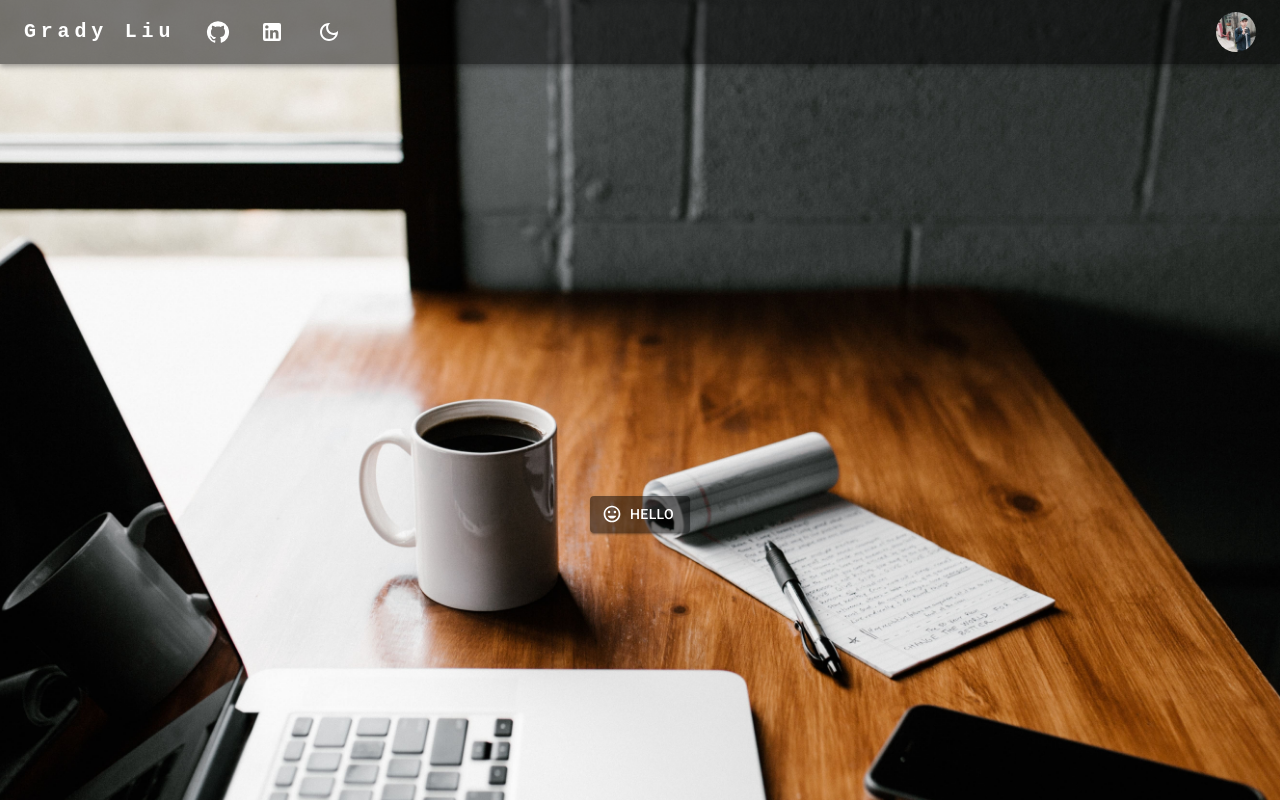
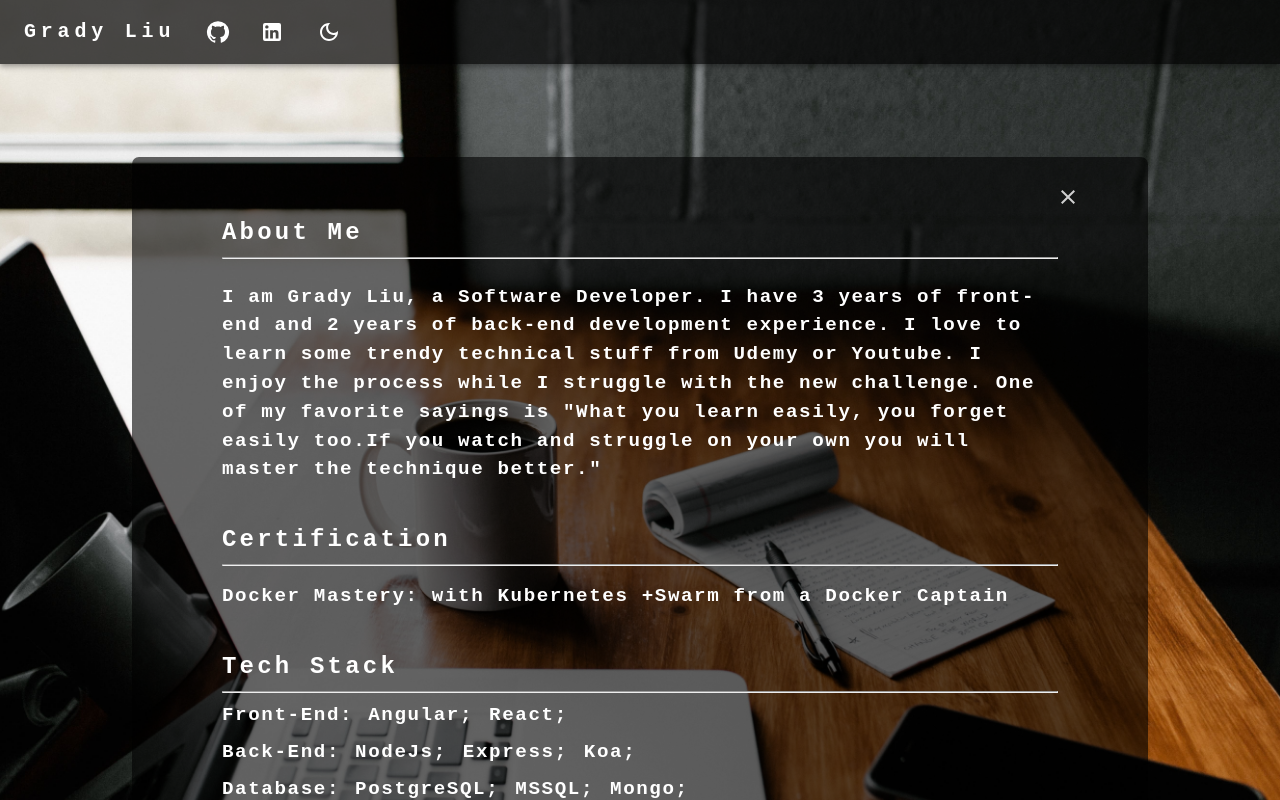
Before and after one commit to grady982/grady982, a React (Create React App) app: page / in a window 1280 px wide. Shown: the top 800 px of the page. Built offline with nearby package versions, Linux system fonts and the light colour scheme.

Commit message:
feat: optimize some ugly style

```diff
--- a/src/App/AboutMe/AboutMe.css
+++ b/src/App/AboutMe/AboutMe.css
@@ -1,7 +1,7 @@
 .about-me {
   height: 75%;
   width: 70%;
-  background: rgba(0, 0, 0, 0.3);
+  background: rgba(0, 0, 0, 0.7);
   padding: 20px 60px;
   border-radius: 7px;
   overflow-y: auto;
@@ -9,7 +9,7 @@
 }
 
 .about-me-dark {
-  background: rgba(0, 0, 0, 0.3);
+  background: rgba(0, 0, 0, 0.6);
   color: white;
 }
 
--- a/src/App/AboutMe/AboutMe.tsx
+++ b/src/App/AboutMe/AboutMe.tsx
@@ -40,6 +40,14 @@ function Content(props: any) {
 
 function AboutMe(props: any) {
   const { theme } = useContext(ThemeContext);
+  const [isShow, setIsShow] = useState(true);
+
+  const content = `I am Grady Liu, a Software Developer. I have 3 years of front-end
+  and 2 years of back-end development experience. I love to learn some
+  trendy technical stuff from Udemy or Youtube. I enjoy the process
+  while I struggle with the new challenge. One of my favorite sayings
+  is "What you learn easily, you forget easily too.If you watch and
+  struggle on your own you will master the technique better."`;
 
   const techStack = [
     { title: "Front-End", skills: ["Angular", "React"] },
@@ -47,8 +55,6 @@ function AboutMe(props: any) {
     { title: "Database", skills: ["PostgreSQL", "MSSQL", "Mongo"] },
     { title: "DevOps", skills: ["Docker", "Kubernetes"] },
   ];
-
-  const [isShow, setIsShow] = useState(true);
 
   const onCloseBtnClick = () => {
     setIsShow(false);
@@ -74,16 +80,11 @@ function AboutMe(props: any) {
 
         <div className="about-me-block">
           <Title text="About Me" />
-          <Content mt={3}>
-            I am Grady Liu, a Software Developer. I have 3 years of front-end
-            and 2 years of back-end development experience. I love to learn some
-            trendy technical stuff from Udemy or Youtube. I enjoy the process
-            while I struggle with the new challenge. One of my favorite sayings
-            is "What you learn easily, you forget easily too.If you watch and
-            struggle on your own you will master the technique better."
-          </Content>
+          <hr />
+          <Content mt={3}>{content}</Content>
           <Title mt={5} text="Certification" />
-          <Content mt={3}>
+          <hr />
+          <Content mt={2}>
             <Link
               target="_blank"
               rel="noopener"
@@ -97,15 +98,17 @@ function AboutMe(props: any) {
             </Link>
           </Content>
           <Title mt={5} text="Tech Stack" />
+          <hr />
           {techStack.map((data) => {
             return (
-              <Content mt={2}>
+              <Content mt={1}>
                 <Grid container direction="row" alignItems="center">
-                  <h5 style={{ margin: "0" }}>{data.title}:</h5>
+                  <h4 style={{ margin: "0 15px 0 0" }}>{data.title}:</h4>
                   <Stack direction="row" spacing={2}>
                     {data.skills.map((skill) => {
                       return (
-                        <Chip label={skill} color="neutral" size="small" />
+                        // <Chip label={skill} color="neutral" size="small" />
+                        <span>{skill};</span>
                       );
                     })}
                   </Stack>
--- a/src/App/AppContent/AppContent.tsx
+++ b/src/App/AppContent/AppContent.tsx
@@ -6,7 +6,7 @@ import AboutMe from "../AboutMe/AboutMe";
 import "./AppContent.css";
 
 function AppContent(props: any) {
-  const [flag, setFlag] = useState("hello");
+  const [flag, setFlag] = useState("about me");
 
   const helloBtnClick = () => {
     setFlag("about me");
@@ -41,11 +41,11 @@ function AppContent(props: any) {
         className="hello-shaking"
         style={{ animationPlayState: isPlay }}
         variant="contained"
-        startIcon={<InsertEmoticonIcon />}
+        // startIcon={<InsertEmoticonIcon />}
         color="neutral"
         onClick={helloBtnClick}
       >
-        Hello
+        About Me
       </Button>
     );
   };
--- a/src/components/ResponsiveAppBar/ResponsiveAppBar.tsx
+++ b/src/components/ResponsiveAppBar/ResponsiveAppBar.tsx
@@ -182,11 +182,11 @@ const ResponsiveAppBar = () => {
             </MenuItem>
           </Box>
           <Box sx={{ flexGrow: 0 }}>
-            <Tooltip title="Open settings">
+            {/* <Tooltip title="Open settings">
               <IconButton onClick={handleOpenUserMenu} sx={{ p: 0 }}>
                 <Avatar alt="Grady Liu" src={grady2} />
               </IconButton>
-            </Tooltip>
+            </Tooltip> */}
             <Menu
               sx={{ mt: "45px" }}
               id="menu-appbar"
--- a/src/theme/customTheme.tsx
+++ b/src/theme/customTheme.tsx
@@ -1,5 +1,30 @@
 import { createTheme } from "@mui/material/styles";
 
+const darkTheme = createTheme({
+  palette: {
+    neutral: {
+      main: "rgba(0, 0, 0, 0.7)",
+      contrastText: "#fff",
+    },
+    cswhite: {
+      main: "rgba(255, 255, 255, 0.8)",
+      contrastText: "#fff",
+    },
+  },
+});
+
+const lightTheme = createTheme({
+  palette: {
+    neutral: {
+      main: "rgba(255, 255, 255, 0.5)",
+      contrastText: "#000000",
+    },
+    cswhite: {
+      main: "rgba(0, 0, 0, 0.8)",
+      contrastText: "#fff",
+    },
+  },
+});
 declare module "@mui/material/styles" {
   interface Palette {
     neutral: Palette["primary"];
@@ -7,14 +32,14 @@ declare module "@mui/material/styles" {
 
   // allow configuration using `createTheme`
   interface PaletteOptions {
-    neutral?: PaletteOptions["primary"];
+    neutral: PaletteOptions["primary"];
     cswhite?: PaletteOptions["primary"];
   }
 }
 
 // Update the Button's color prop options
 declare module "@mui/material/AppBar" {
-  interface ButtonPropsColorOverrides {
+  interface AppBarPropsColorOverrides {
     neutral: true;
   }
 }
@@ -37,30 +62,4 @@ declare module "@mui/material/IconButton" {
   }
 }
 
-const darkTheme = createTheme({
-  palette: {
-    neutral: {
-      main: "rgba(0, 0, 0, 0.5)",
-      contrastText: "#fff",
-    },
-    cswhite: {
-      main: "rgba(255, 255, 255, 0.8)",
-      contrastText: "#fff",
-    },
-  },
-});
-
-const lightTheme = createTheme({
-  palette: {
-    neutral: {
-      main: "rgba(255, 255, 255, 0.5)",
-      contrastText: "#000000",
-    },
-    cswhite: {
-      main: "rgba(0, 0, 0, 0.8)",
-      contrastText: "#fff",
-    },
-  },
-});
-
 export { darkTheme, lightTheme };
```
